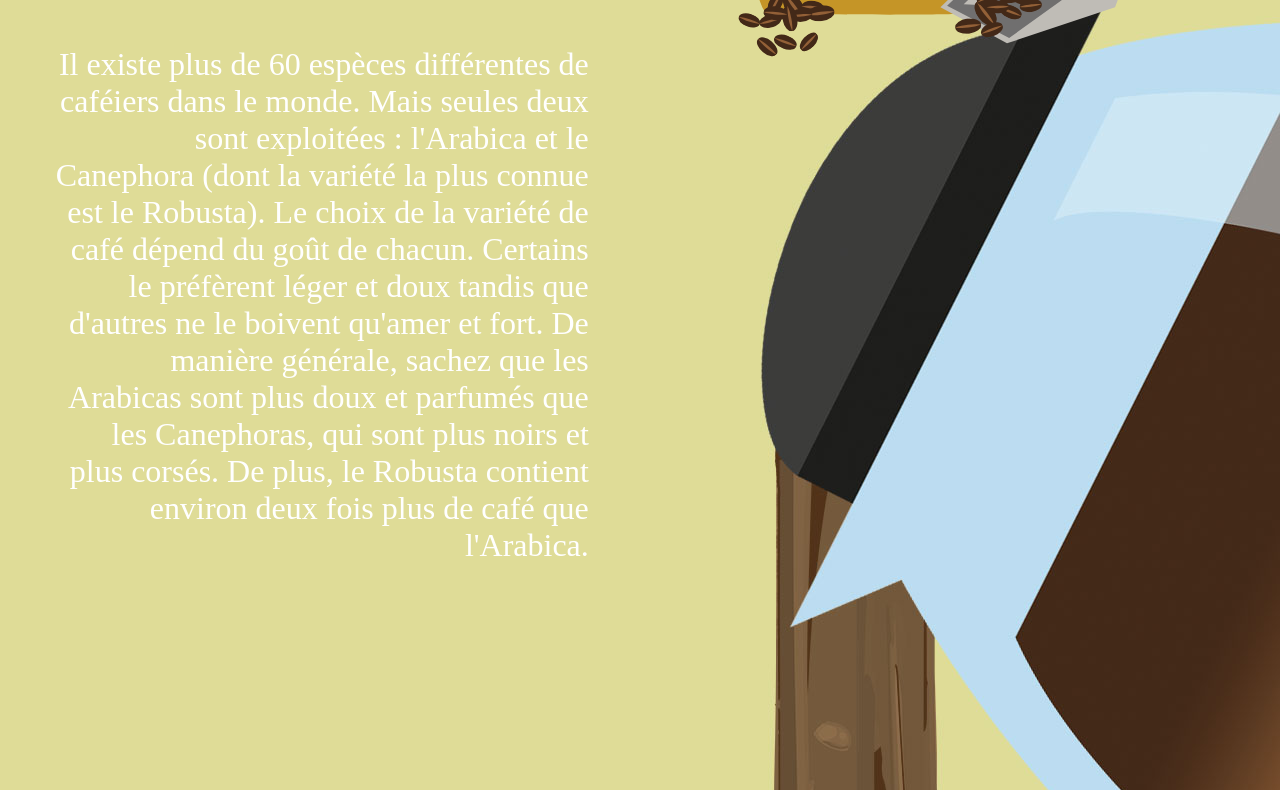
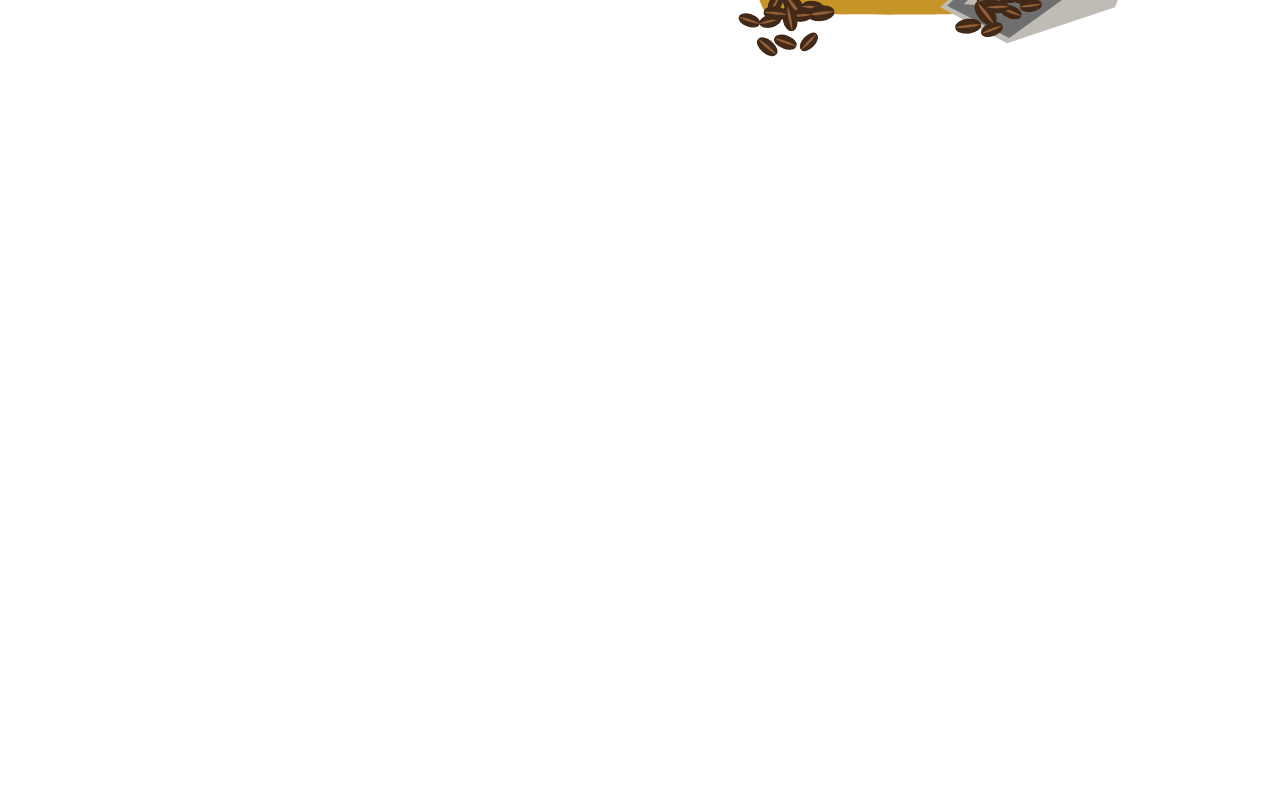
Before and after one commit to clarafont/ECVD3PROJET05, a plain HTML site: page index.html in a window 1280 px wide. Shown: the part 592-1382 px from the top of the page. Drawn offline with Linux system fonts and the light colour scheme.

Commit message:
Background suppr
essaie suppression background

```diff
--- a/index.html
+++ b/index.html
@@ -15,7 +15,7 @@
 		<script src="https://use.typekit.net/ydh2pfq.js"></script>
 		<script>try{Typekit.load({ async: true });}catch(e){}</script>
 	</head>
-	<body background="images/fond.jpg">
+	<body
 		<div class="container">
 			<header class="clearfix">
 				<span>Blueprint <span class="bp-icon bp-icon-about" data-content="The Blueprints are a collection of basic and minimal website concepts, components, plugins and layouts with minimal style for easy adaption and usage, or simply for inspiration."></span></span>
```
